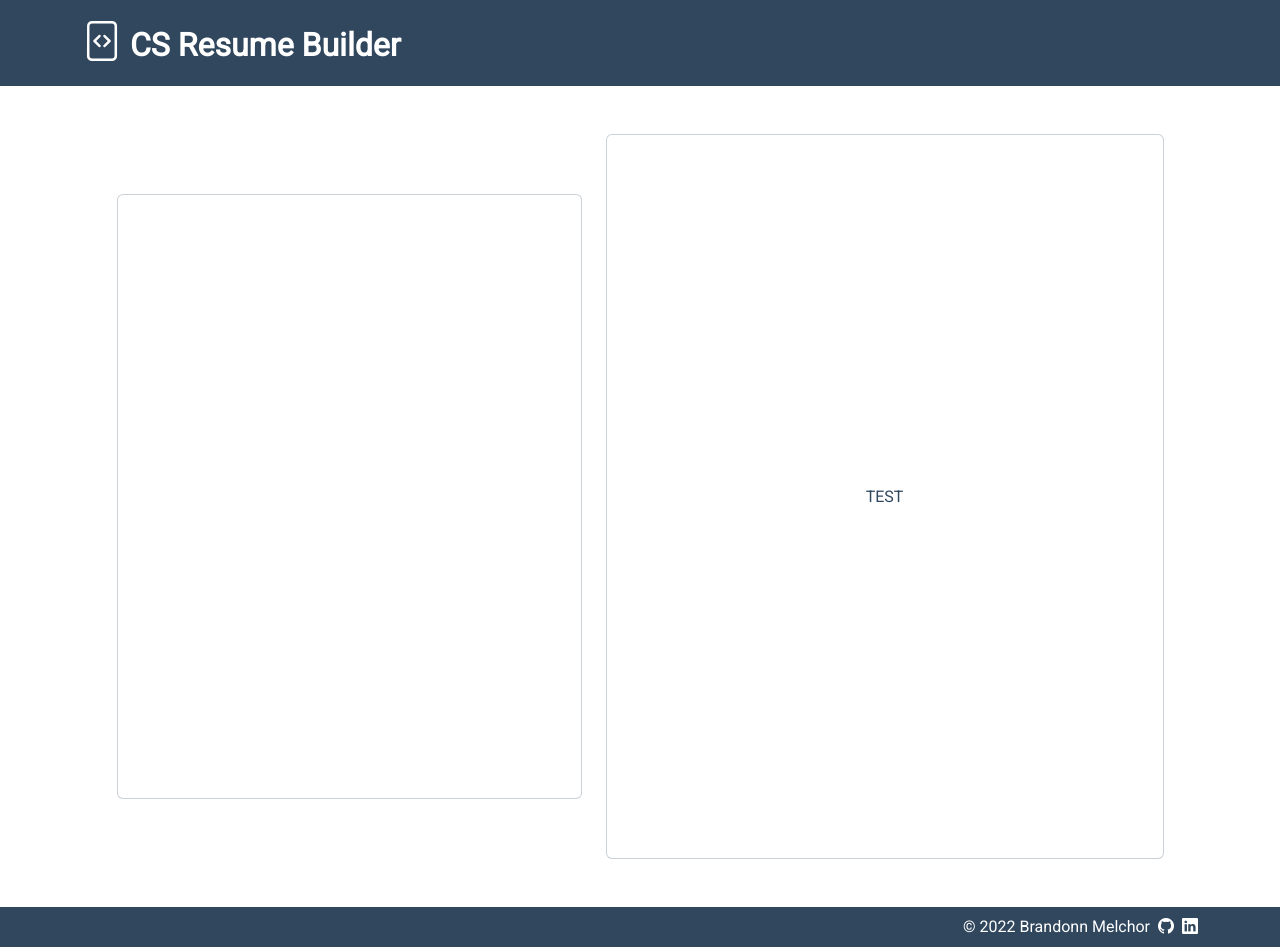
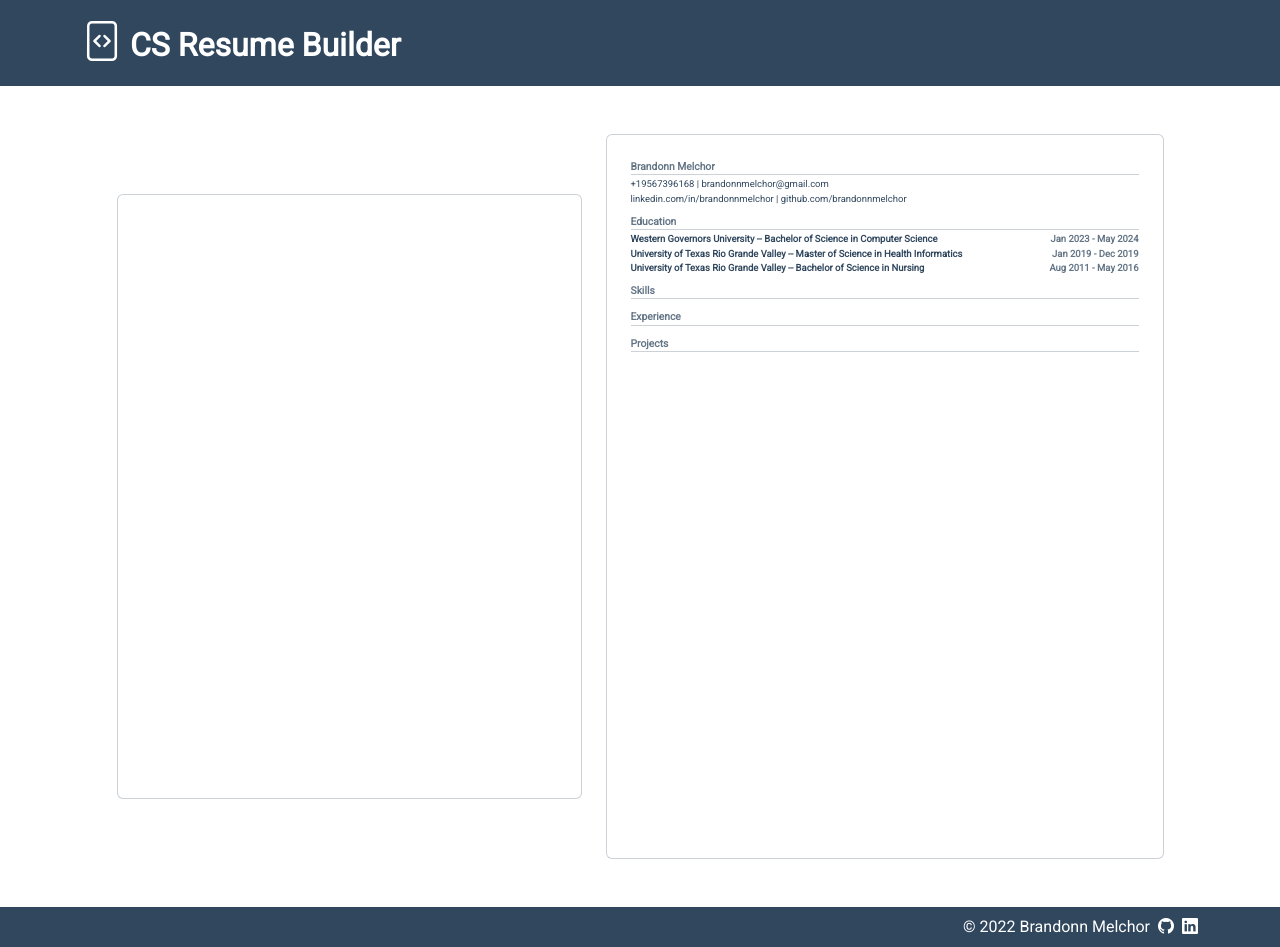
Before and after one commit to brandonnmelchor/resume-builder, a React (Create React App) app: page / in a window 1280 px wide. Built offline with nearby package versions, Linux system fonts and the light colour scheme.

Commit message:
initialize resume components. update styles

```diff
--- a/src/App.js
+++ b/src/App.js
@@ -3,6 +3,7 @@ import Nav from "./components/Nav";
 import Form from "./components/Form";
 import Resume from "./components/Resume";
 import Footer from "./components/Footer";
+import demo from "./components/demo";
 
 export default class App extends React.Component {
   render() {
@@ -12,7 +13,7 @@ export default class App extends React.Component {
         <div className="container-lg px-4 py-5">
           <div className="row justify-content-center align-items-center gap-4">
             <Form />
-            <Resume />
+            <Resume resume={demo} />
           </div>
         </div>
         <Footer />
--- a/src/components/Resume.js
+++ b/src/components/Resume.js
@@ -1,10 +1,21 @@
 import React from "react";
+import Personal from "./resume_components/Personal";
+import Education from "./resume_components/Education";
+import Skills from "./resume_components/Skills";
+import Experience from "./resume_components/Experience";
+import Projects from "./resume_components/Projects";
 
 export default class Resume extends React.Component {
   render() {
+    const { personal, education, skills, experience, projects } = this.props.resume;
+
     return (
-      <div className="card col-6 justify-content-center align-items-center" style={{ aspectRatio: "1 / 1.3" }}>
-        TEST
+      <div className="card col-6 p-4" style={{ aspectRatio: "1 / 1.3" }}>
+        <Personal personal={personal} />
+        <Education education={education} />
+        <Skills skills={skills} />
+        <Experience experience={experience} />
+        <Projects projects={projects} />
       </div>
     );
   }
--- /dev/null
+++ b/src/components/resume_components/Education.js
@@ -0,0 +1,37 @@
+import React from "react";
+import uniqid from "uniqid";
+
+export default class Education extends React.Component {
+  render() {
+    const education = this.props.education;
+
+    return (
+      <div className="w-100 pb-2">
+        <div className="section-header fw-bold gray">Education</div>
+        <hr />
+        <div className="section-content">
+          {education.map((entry) => (
+            <EducationEntry key={uniqid()} educationDetails={entry} />
+          ))}
+        </div>
+      </div>
+    );
+  }
+}
+
+class EducationEntry extends React.Component {
+  render() {
+    const { schoolName, degree, major, startDate, endDate } = this.props.educationDetails;
+
+    return (
+      <div className="d-flex justify-content-between">
+        <div className="fw-bold">
+          {schoolName} -- {degree} in {major}
+        </div>
+        <div className="fw-bold gray">
+          {startDate} - {endDate}
+        </div>
+      </div>
+    );
+  }
+}
--- /dev/null
+++ b/src/components/resume_components/Experience.js
@@ -0,0 +1,12 @@
+import React from "react";
+
+export default class Experience extends React.Component {
+  render() {
+    return (
+      <div className="w-100 pb-2">
+        <div className="section-header fw-bold gray">Experience</div>
+        <hr />
+      </div>
+    );
+  }
+}
--- /dev/null
+++ b/src/components/resume_components/Personal.js
@@ -0,0 +1,22 @@
+import React from "react";
+
+export default class Personal extends React.Component {
+  render() {
+    const { firstName, lastName, phone, email, linkedin, github } = this.props.personal;
+
+    return (
+      <div className="w-100 pb-2">
+        <div className="section-header fw-bold gray">
+          {firstName} {lastName}
+        </div>
+        <hr />
+        <div className="section-content">
+          {phone} | {email}
+        </div>
+        <div className="section-content">
+          {linkedin} | {github}
+        </div>
+      </div>
+    );
+  }
+}
--- /dev/null
+++ b/src/components/resume_components/Projects.js
@@ -0,0 +1,12 @@
+import React from "react";
+
+export default class Projects extends React.Component {
+  render() {
+    return (
+      <div className="w-100 pb-2">
+        <div className="section-header fw-bold gray">Projects</div>
+        <hr />
+      </div>
+    );
+  }
+}
--- /dev/null
+++ b/src/components/resume_components/Skills.js
@@ -0,0 +1,12 @@
+import React from "react";
+
+export default class Skills extends React.Component {
+  render() {
+    return (
+      <div className="w-100 pb-2">
+        <div className="section-header fw-bold gray">Skills</div>
+        <hr />
+      </div>
+    );
+  }
+}
--- a/src/styles/styles.scss
+++ b/src/styles/styles.scss
@@ -3,34 +3,38 @@
 // }
 
 hr {
-  padding: 0;
+  padding: 0 0 2px 0;
   margin: 0;
+}
+
+.gray {
+  color: $c-gray;
 }
 
 .section-header {
   @media (min-width: 992px) {
-    font-size: 7.26px;
+    font-size: 7.94px;
   }
 
   @media (min-width: 1200px) {
-    font-size: 8.66px;
+    font-size: 10.33px;
   }
 
   @media (min-width: 1400px) {
-    font-size: 10.08px;
+    font-size: 12px;
   }
 }
 
 .section-content {
   @media (min-width: 992px) {
-    font-size: 6.65px;
+    font-size: 8.66px;
   }
 
   @media (min-width: 1200px) {
-    font-size: 7.94px;
+    font-size: 9.47px;
   }
 
   @media (min-width: 1400px) {
-    font-size: 9.24px;
+    font-size: 11px;
   }
 }
--- a/src/styles/variables.scss
+++ b/src/styles/variables.scss
@@ -3,6 +3,7 @@
 $primary: #30475e;
 $black: $primary;
 $dark: $primary;
+$c-gray: rgba($primary, 0.75);
 
 $font-family-sans-serif: "Roboto";
 
```
